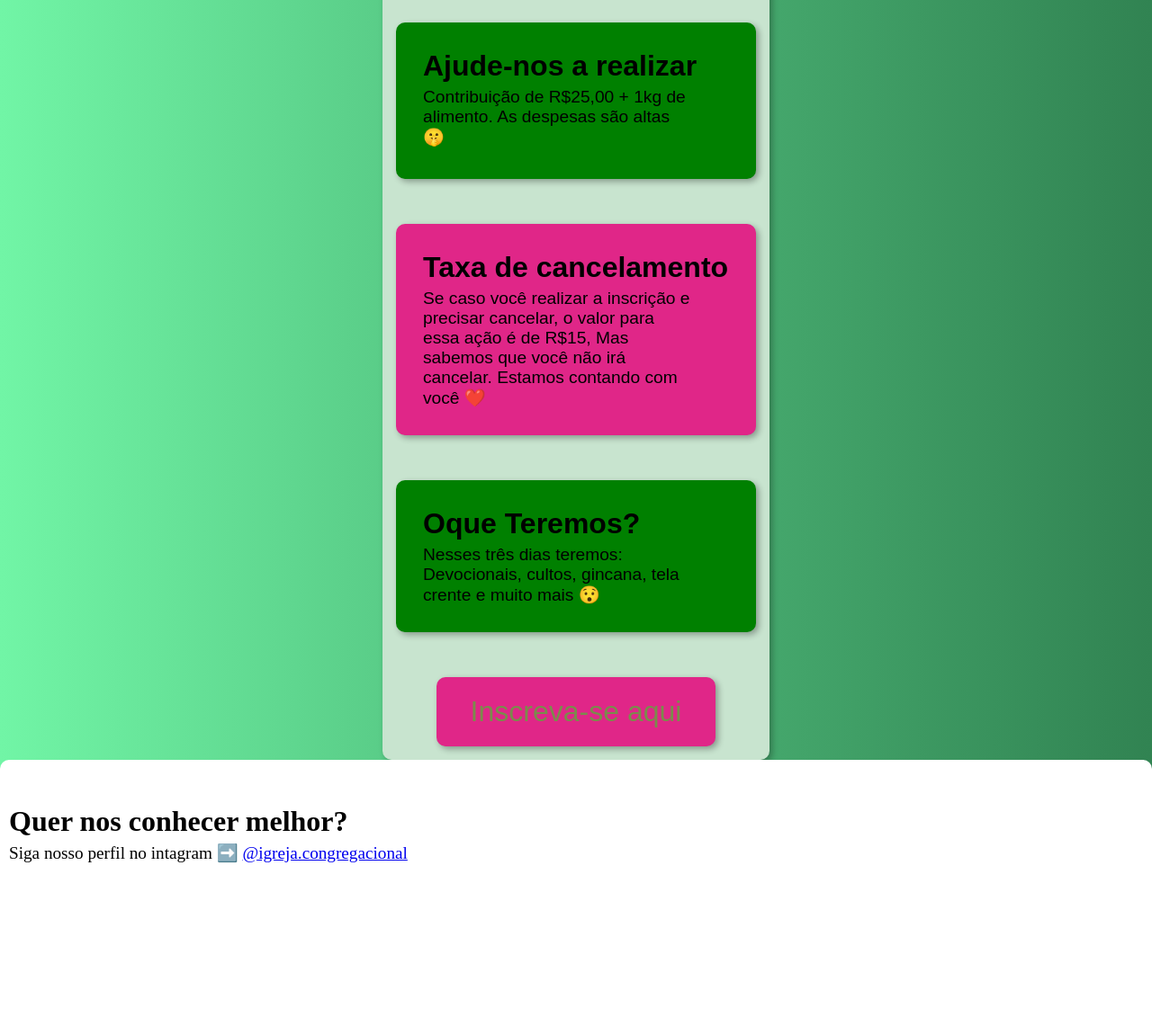
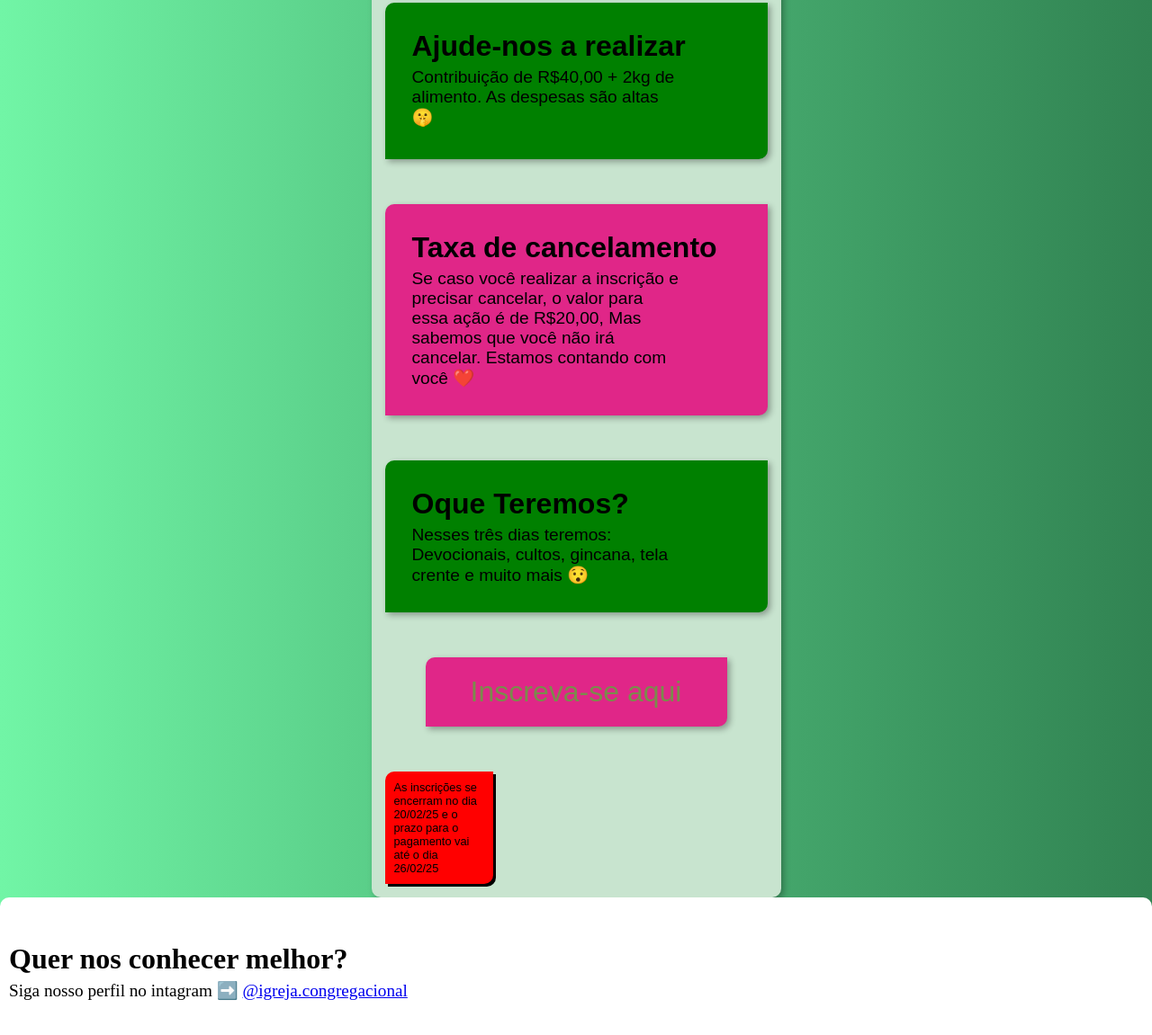
Before and after one commit to Davidalves123/projeto-retiro, a plain HTML site: page index.html in a window 1280 px wide. Shown: the part 937-2088 px from the top of the page at 90% size. Before the commit the page ends 1947 px from the top, so only its background shows below. Drawn offline with Linux system fonts and the light colour scheme; a web font is replaced by a local one.

Commit message:
modifiquei o projeto retiro

```diff
--- a/index.html
+++ b/index.html
@@ -32,12 +32,12 @@
 
         <div id="contribuicao">
             <h2>Ajude-nos a realizar</h2>
-            <p>Contribuição de R$25,00 + 1kg de alimento. As despesas são altas 🤫</p>
+            <p>Contribuição de R$40,00 + 2kg de alimento. As despesas são altas 🤫</p>
         </div>
 
         <div id="cancelamento">
             <h2>Taxa de cancelamento</h2>
-            <p>Se caso você realizar a inscrição e precisar cancelar, o valor para essa ação é de R$15, Mas sabemos que você não irá cancelar. Estamos contando com você ❤️</p>
+            <p>Se caso você realizar a inscrição e precisar cancelar, o valor para essa ação é de R$20,00, Mas sabemos que você não irá cancelar. Estamos contando com você ❤️</p>
         </div>
 
         <div id="acontecimentos">
@@ -48,6 +48,10 @@
         <div id="inscricao">
             <a href="https://docs.google.com/forms/d/e/1FAIpQLSf0Fs9KTi-mfdoGnqp2GRImAGUXynmsxliJPFax6k_8L9Sf-A/viewform?usp=header" target="_blank">Inscreva-se aqui</a>
         </div>
+
+        <div id="encerramento">
+            <p>As inscrições se encerram no dia 20/02/25 e o prazo para o pagamento vai até o dia 26/02/25</p>
+        </div>
     </main>
 
     <footer>
--- a/style.css
+++ b/style.css
@@ -57,7 +57,7 @@ header{
  main{
     background-color: rgb(200, 228, 207);
     color: black;
-    max-width: 400px;
+    max-width: 425px;
     margin: auto;
     padding: 15px;
     box-shadow: 3px 3px 7px rgba(0, 0, 0, 0.288);
@@ -68,8 +68,10 @@ header{
  #local{
     background-image:  url('imagens/imagem-escolajpeg.jpeg');
     background-position: center center;
+    background-size: cover;
+    background-attachment: fixed;
     padding: 10px 150px 150px 10px;
-    border-radius: 10px;
+    border-radius: 10px 0px 10px 0px;
     color: rgb(123, 139, 76);
     box-shadow: 3px 3px 7px rgba(0, 0, 0, 0.329);
     margin-top: 20px;
@@ -86,14 +88,6 @@ header{
     max-width: 300px;
  }
 
-#local:hover{
-    transform: scale(1.05, 1.05);
-    transition-duration: 0.5s;
-}
-
-#local:hover::after{
-    opacity: 1;
-}
 
 .link{
     padding: 5px;
@@ -120,7 +114,7 @@ header{
     background-repeat: no-repeat;
     background-size: cover;
     padding: 10px 150px 150px 10px;
-    border-radius: 10px;
+    border-radius: 10px 0px 10px 0px;
     color: rgb(155, 95, 95);
     box-shadow: 3px 3px 7px rgba(0, 0, 0, 0.329);
 }
@@ -149,7 +143,7 @@ header{
     margin-top: 50px;
     background-color: green;
     padding: 30px;
-    border-radius: 10px;
+    border-radius: 10px 0px 10px 0px;
     box-shadow: 3px 3px 7px rgba(0, 0, 0, 0.329);
 }
 
@@ -177,7 +171,7 @@ header{
     background-color: #E02688;
     padding: 30px;
     margin-top: 50px;
-    border-radius: 10px;
+    border-radius: 10px 0px 10px 0px;
     box-shadow: 3px 3px 7px rgba(0, 0, 0, 0.329);
 }
 
@@ -204,7 +198,7 @@ header{
     background-color: green;
     padding: 30px;
     margin-top: 50px;
-    border-radius: 10px;
+    border-radius: 10px 0px 10px 0px;
     box-shadow: 3px 3px 7px rgba(0, 0, 0, 0.329);
 }
 
@@ -231,7 +225,7 @@ header{
     background-color: #E02688;
     padding: 20px;
     text-align: center;
-    border-radius: 10px;
+    border-radius: 10px 0px 10px 0px;
     font-size: 2em;
     box-shadow: 3px 3px 7px rgba(0, 0, 0, 0.329);
     margin: 50px 45px 0px 45px;
@@ -260,6 +254,24 @@ header{
     opacity: 1;
 }
 
+#encerramento{
+    background-color: red;
+    margin-top: 50px;
+    padding: 10px;
+    max-width: 100px;
+    font-size: 0.8em;
+    border-radius: 10px 0px 10px 0px;
+    box-shadow: 3px 3px 0px black;
+}
+
+#encerramento:hover{
+    transform: scale(1.05, 1.05);
+    transition-duration: 0.5s;
+}
+
+#encerramento:hover::after{
+    opacity: 1;
+}
 footer{
     background-color: white;
     color: black;
```
